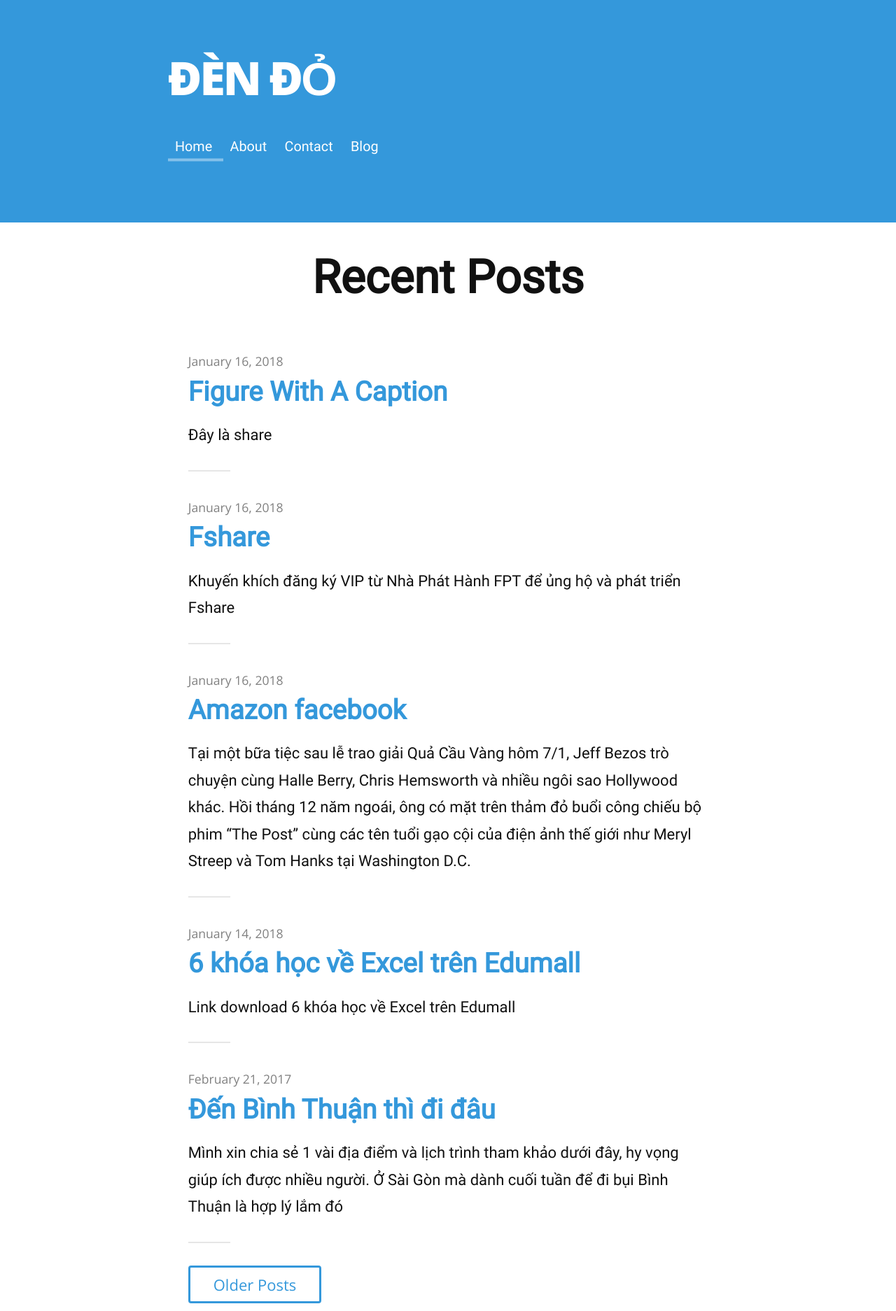
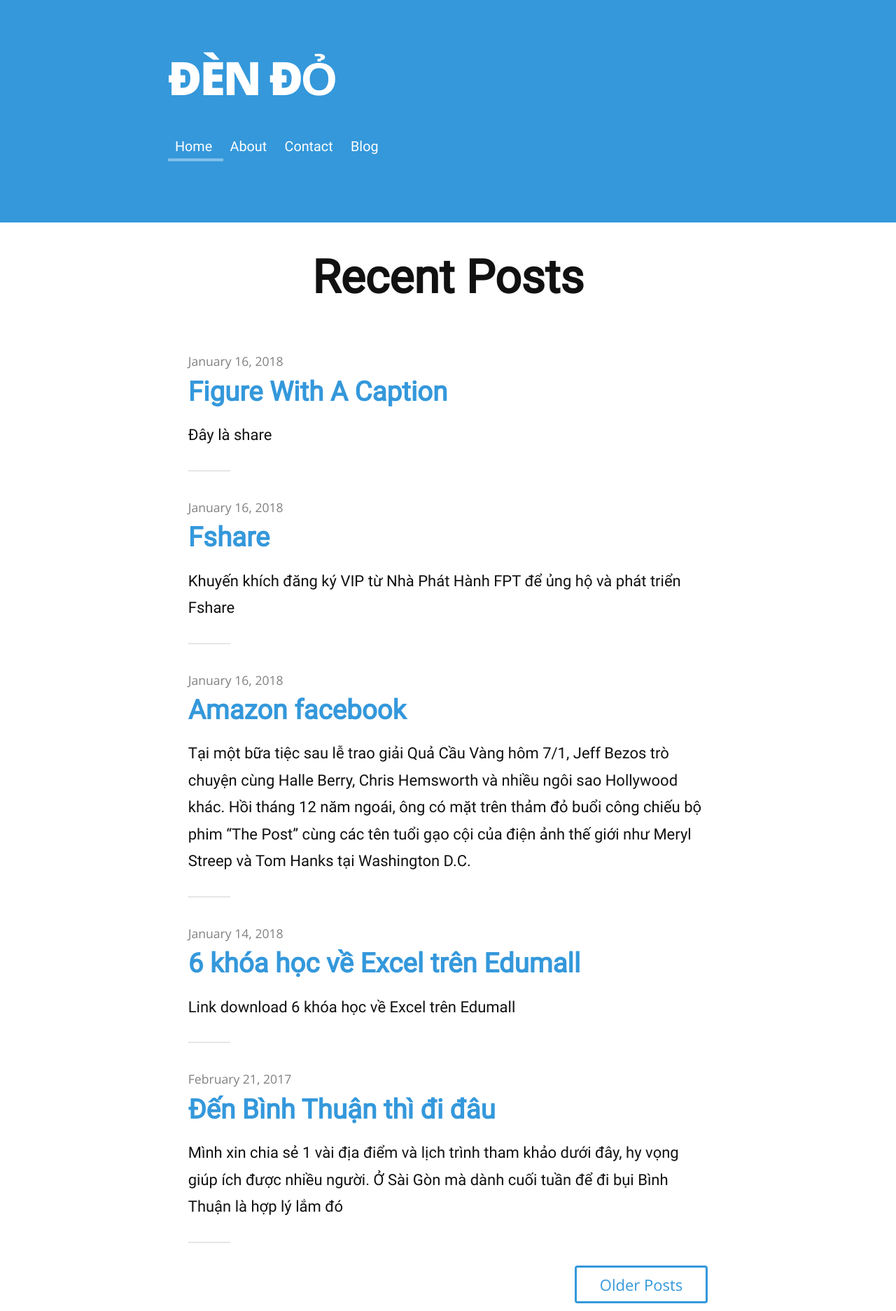
Before and after one commit to dendosg/note, a Jekyll site: the page built from index.html, in a window 1280 px wide. Shown: the whole page at 70% size. Built offline with Jekyll 4.4.1, drawn with Linux system fonts in a browser that asks for light colours; nearby versions of some CDN libraries; the list of posts is cut into pages by our own code.

Commit message:
Update index.html

```diff
--- a/index.html
+++ b/index.html
@@ -17,10 +17,10 @@
   <!-- Pagination links -->
   <div class="pagination">
     {% if paginator.previous_page %}
-      <a href="{{ paginator.previous_page_path | prepend: site.baseurl }}" class="previous button__outline">Newer Posts</a>
+      <a href="{{ paginator.previous_page_path | prepend: site.baseurl }}" class="next button__outline">Newer Posts</a>
     {% endif %}
     {% if paginator.next_page %}
-      <a href="{{ paginator.next_page_path | prepend: site.baseurl }}" class="next button__outline">Older Posts</a>
+      <a href="{{ paginator.next_page_path | prepend: site.baseurl }}" class="previous button__outline">Older Posts</a>
     {% endif %}
   </div>
 </div>
```
